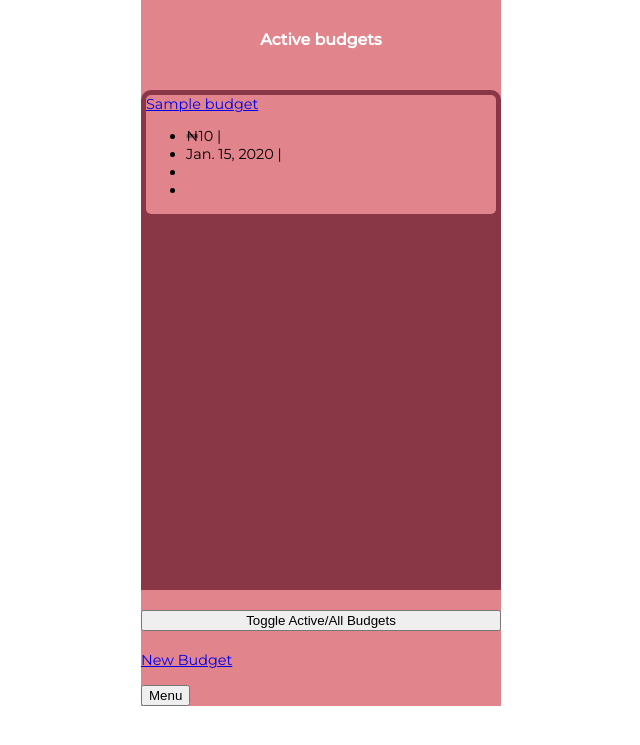
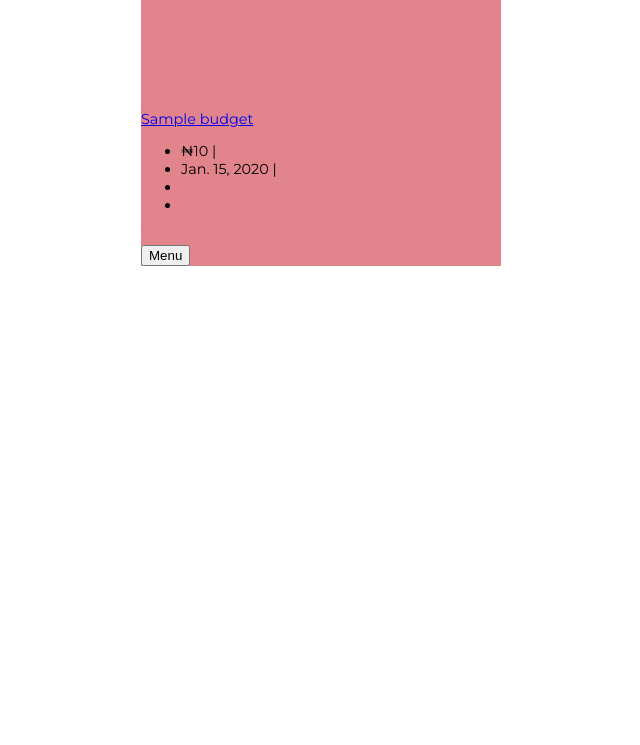
Before and after one commit to alkadelik/blm, a Django app: page /sprout/budgets/ in a window 1280 px wide. Shown: the top 745 px of the page, without its empty margins (319-959 px from the left). Run offline with Django 3.2, Linux system fonts and the light colour scheme; a user stored in the database is signed in; tables that the repository leaves empty hold one stand-in row (values such as "Sample post").

Commit message:
committing changes

```diff
--- a/chris/static/chris/app.js
+++ b/chris/static/chris/app.js
@@ -25,8 +25,6 @@ new Vue({
     linkedBanks: false,
     settings: false,
     all_budgets: true,
-    // active_budgets: false,
-    // display_budgets: false,
   },
   methods: {
     charcount: function() {
@@ -62,9 +60,6 @@ new Vue({
     toggleBudgetViews() {
       this.all_budgets = !this.all_budgets;
     }
-    // display_budgets() {
-    //   this.display_budgets = true
-    // },
   },
   computed: {
     toggleView: function(){
--- a/chris/templates/sprout/budgets.html
+++ b/chris/templates/sprout/budgets.html
@@ -6,8 +6,8 @@
 {% block body %}
 <section class="fence">
     <div id="title-block">
-      <h2 v-show="all_budgets">All budgets</h2>
-      <h2 v-show="!all_budgets">Active budgets</h2>
+      <!-- <h2 v-show="all_budgets">All budgets</h2> -->
+      <!-- <h2 v-show="!all_budgets">Active budgets</h2> -->
     </div>
     <div v-show="all_budgets" id="main">
       <div class="gap"></div>
@@ -27,7 +27,7 @@
       {% endfor %}
     </div>
 
-    <div v-show="!all_budgets" id="main">
+    <!-- <div v-show="!all_budgets" id="main"> -->
       <div class="gap"></div>
       {% for budget in active_budgets|slice:":4" %}
       <div class="q-block">
@@ -43,8 +43,8 @@
         </div>
       </div>
       {% endfor %}
-    </div>
-    <button v-on:click="toggleBudgetViews()">Toggle Active/All Budgets</button>
-    <a class="" href="../">New Budget</a>
+    <!-- </div> -->
+    <!-- <button v-on:click="toggleBudgetViews()">Toggle Active/All Budgets</button> -->
+    <!-- <a class="" href="../">New Budget</a> -->
 </section>
 {% endblock %}
```
Also changed, not shown: 8 other files.
